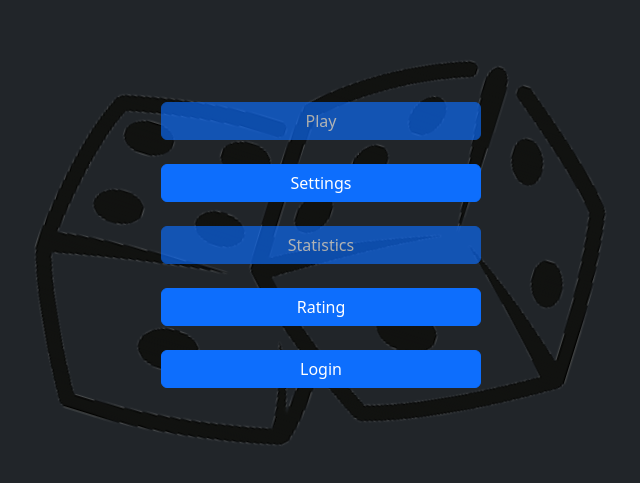
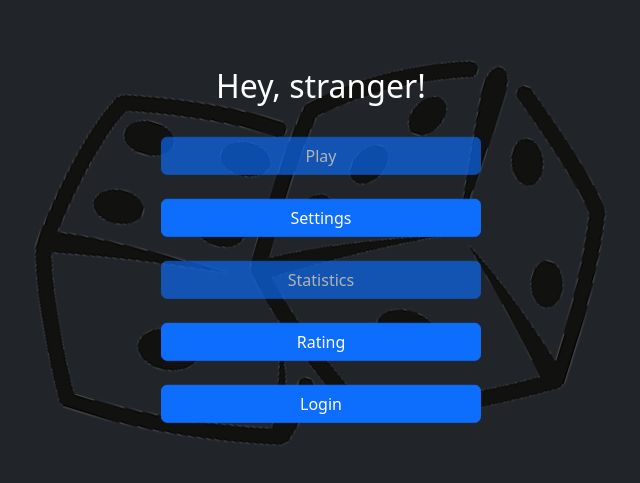
Before and after one commit to lexxA87/poker_yahtzee2022, a React (Create React App) app: page / in a window 1280 px wide. Shown: the part 155-638 px from the top of the page, without its empty margins (319-959 px from the left). Built offline with nearby package versions, Linux system fonts and the light colour scheme.

Commit message:
Added welcome for user on main page

```diff
--- a/src/components/menu/MenuButtons.jsx
+++ b/src/components/menu/MenuButtons.jsx
@@ -7,6 +7,7 @@ function MenuButtons() {
   const navigate = useNavigate();
   const isAuth = useCurrentUserStore((state) => state.isAuth);
   const setIsAuth = useCurrentUserStore((state) => state.setIsAuth);
+  const currentUser = useCurrentUserStore((state) => state.currentUser);
 
   const clickRefLoginButton = () => {
     if (isAuth) {
@@ -18,6 +19,9 @@ function MenuButtons() {
 
   return (
     <>
+      <h2 style={{ color: "white" }}>
+        Hey, {isAuth ? currentUser.name : "stranger"}!
+      </h2>
       <Button onClick={() => navigate("game")} disabled={!isAuth}>
         Play
       </Button>
```
